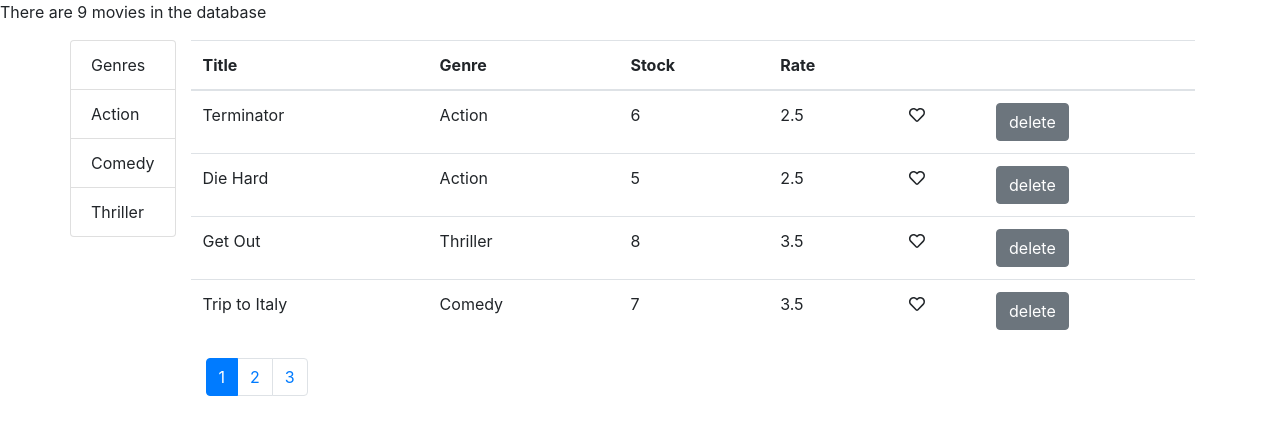
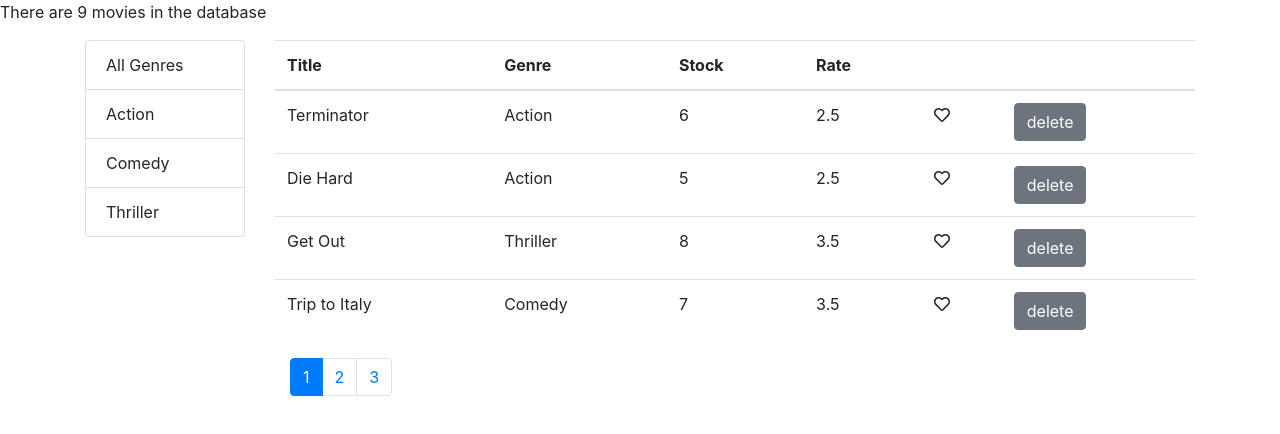
Before and after one commit to r1ri/reactcourse, a React (Create React App) app: page / in a window 1280 px wide. Shown: the top 434 px of the page. Built offline with nearby package versions, Linux system fonts and the light colour scheme.

Commit message:
pagination 15

```diff
--- /dev/null
+++ b/src/components/MoviesTable.jsx
@@ -0,0 +1,44 @@
+import Like from './like';
+
+const MoviesTable = (props) => {
+
+  const { movies, onLike, onDelete } = props;
+
+  return (
+    <table className="table">
+      <thead>
+        <tr>
+          <th>Title</th>
+          <th>Genre</th>
+          <th>Stock</th>
+          <th>Rate</th>
+          <th></th>
+          <th></th>
+        </tr>
+      </thead>
+      <tbody>
+        {movies.map((m) => (
+          <tr key={m._id}>
+            <td>{m.title}</td>
+            <td>{m.genre.name}</td>
+            <td>{m.numberInStock}</td>
+            <td>{m.dailyRentalRate}</td>
+            <td>
+              <Like liked={m.liked} onLike={() => onLike(m)} />
+            </td>
+            <td>
+              <button
+                onClick={() => onDelete(m._id)}
+                className="btn btn-secondary"
+              >
+                delete
+              </button>
+            </td>
+          </tr>
+        ))}
+      </tbody>
+    </table>
+  );
+};
+
+export default MoviesTable;
--- a/src/components/common/listFilter.jsx
+++ b/src/components/common/listFilter.jsx
@@ -1,19 +1,29 @@
-import React, { Component } from 'react'
-import { getGenres } from '../../services/fakeGenreService.js'
+import React from "react";
 
-export default class ListFilter extends Component {
-  getClassNames = (genre) => {
-    return "list-group-item " + (genre._id === this.props.activeGenreFilter ? "active" : "" );
-  }
+const ListFilter = (props) => {
+  const { items, textProperty, valueProperty, onItemSelect, selectedItem } = props;
 
-  render() {
-    return (
-      <ul className="list-group">
-        <li className="list-group-item">Genres</li>
-        {getGenres().map(g => (
-          <li onClick={() => this.props.onClick(g)} className={this.getClassNames(g)}>{g.name}</li>
-        ))}
-      </ul>
-    );
-  }
-}
+  return (
+    <ul className="list-group">
+      {items.map((item) => (
+        <li
+          key={item[valueProperty]}
+          onClick={() => onItemSelect(item)}
+          style={{cursor:'pointer'}}
+          className={
+            item === selectedItem ? "list-group-item active" : "list-group-item"
+          }
+        >
+          {item[textProperty]}
+        </li>
+      ))}
+    </ul>
+  );
+};
+
+ListFilter.defaultProps = {
+  textProperty: "name",
+  valueProperty: "_id",
+};
+
+export default ListFilter;
--- a/src/components/table.jsx
+++ b/src/components/table.jsx
@@ -1,17 +1,24 @@
+import MoviesTable from "./MoviesTable";
 import ListFilter from "./common/listFilter.jsx";
 import React, { Component } from "react";
 import { getMovies } from "../services/fakeMovieService";
+import { getGenres } from "../services/fakeGenreService";
 import Pagination from "./common/pagination";
 import { paginate } from "../utils/paginate.js";
-import Like from "./like.jsx";
 
 export default class Table extends Component {
   state = {
     movies: getMovies(),
+    genres: getGenres(),
     currentPage: 1,
     pageLength: 4,
-    activeGenreFilter: 0,
+    selectedGenre: 0,
   };
+
+  componentDidMount() {
+    const genres = [{ name: "All Genres", _id: 0 }, ...getGenres()];
+    this.setState({ movie: getMovies, genres });
+  }
 
   constructor() {
     super();
@@ -40,70 +47,58 @@ export default class Table extends Component {
     this.setState({ currentPage });
   };
 
-  handleGenreFilter = (genre) => {
-    const activeGenreFilter = genre._id === this.state.activeGenreFilter ? 0 : genre._id;
-    this.setState({ activeGenreFilter });
+  handleGenreSelect = (genre) => {
+    genre = genre === this.state.selectedGenre ? 0 : genre;
+    this.setState({ selectedGenre: genre, currentPage: 0 });
   };
 
   render() {
     const { length: count } = this.state.movies;
-    const { pageLength, currentPage } = this.state;
+    const {
+      pageLength,
+      currentPage,
+      selectedGenre,
+      genres,
+      movies: allMovies,
+    } = this.state;
+
     if (count === 0) return <p>No movies</p>;
-    const movies = paginate(this.state.movies, currentPage, pageLength);
+
+    const filtered = selectedGenre._id
+      ? allMovies.filter((m) => m.genre._id === selectedGenre._id)
+      : allMovies;
+
+    const movies = paginate(filtered, currentPage, pageLength);
+
     return (
       <React.Fragment>
-        <p>There are {this.state.movies.length} movies in the database</p>
+        <p>There are {filtered.length} movies in the database</p>
         <div className="container">
           <div className="row">
-            <ListFilter
-              activeGenreFilter={this.state.activeGenreFilter}
-              onClick={this.handleGenreFilter}
-            />
-            <div className="col">
-              <table className="table">
-                <thead>
-                  <tr>
-                    <th>Title</th>
-                    <th>Genre</th>
-                    <th>Stock</th>
-                    <th>Rate</th>
-                    <th></th>
-                    <th></th>
-                  </tr>
-                </thead>
 
-                <tbody>
-                  {movies.map((m) => (
-                    <tr key={m._id}>
-                      <td>{m.title}</td>
-                      <td>{m.genre.name}</td>
-                      <td>{m.numberInStock}</td>
-                      <td>{m.dailyRentalRate}</td>
-                      <td>
-                        <Like
-                          liked={m.liked}
-                          onLike={() => this.handleLike(m)}
-                        />
-                      </td>
-                      <td>
-                        <button
-                          onClick={() => this.handleDelete(m._id)}
-                          className="btn btn-secondary"
-                        >
-                          delete
-                        </button>
-                      </td>
-                    </tr>
-                  ))}
-                </tbody>
-              </table>
-              <Pagination
-                itemCount={this.state.movies.length}
-                pageLength={this.state.pageLength}
-                onPageChange={this.handlePageChange}
-                currentPage={this.state.currentPage}
+            <div className="col-2">
+              <ListFilter
+                items={genres}
+                selectedItem={selectedGenre}
+                onItemSelect={this.handleGenreSelect}
               />
             </div>
+
+            <div className="col">
+              <MoviesTable
+                onLike={this.handleLike}
+                onDelete={this.handleDelete}
+                movies={movies}
+              />
+
+              <Pagination
+                itemCount={filtered.length}
+                pageLength={pageLength}
+                onPageChange={this.handlePageChange}
+                currentPage={currentPage}
+              />
+            </div>
+
           </div>
         </div>
       </React.Fragment>
```
